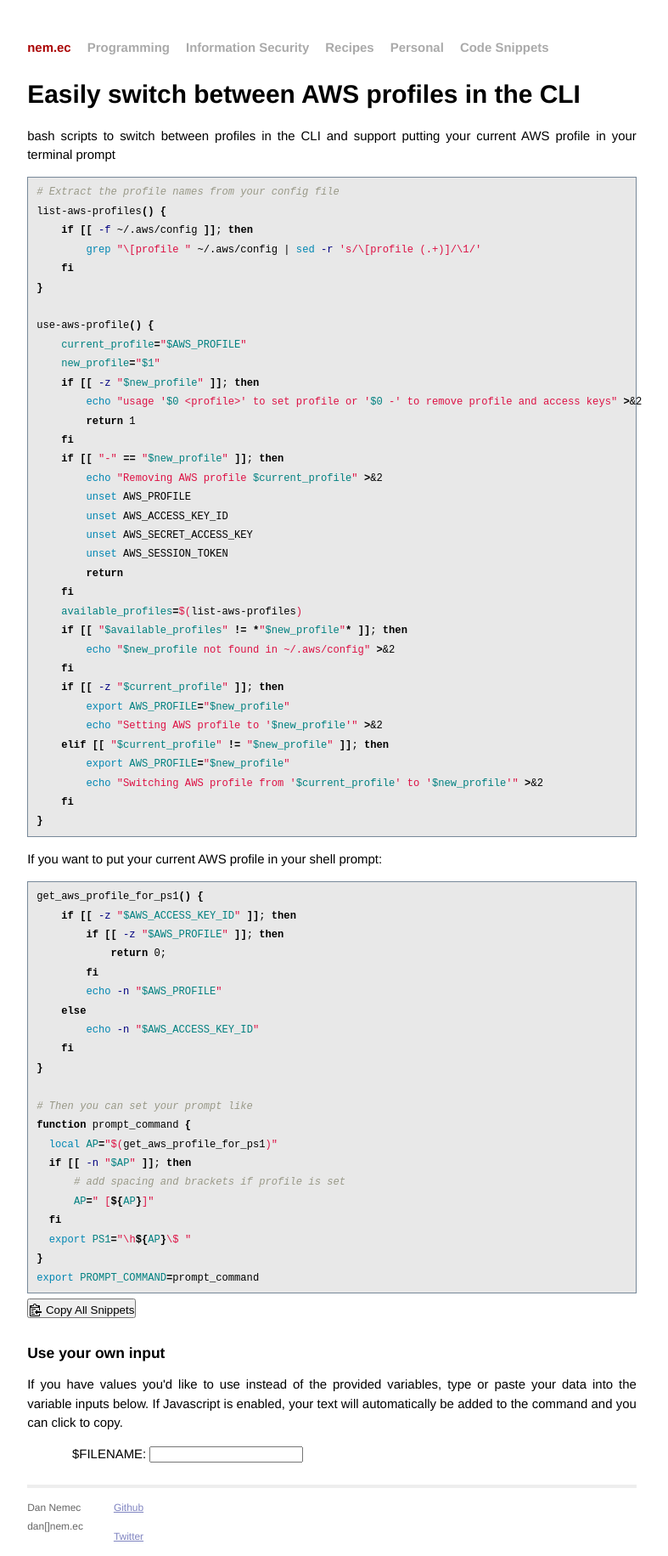
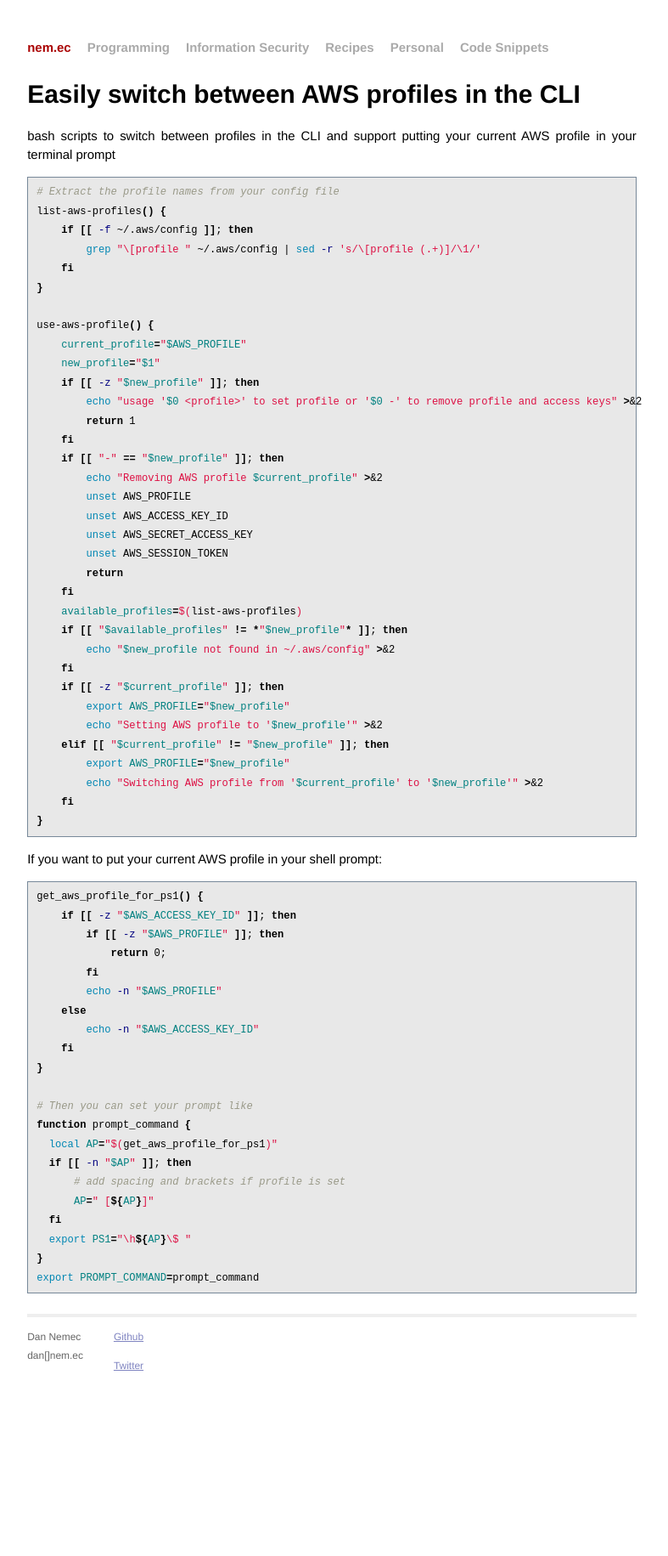
Before and after one commit to nemec/nemec.github.io, a Jekyll site: the page built from _code-snippets/aws-use-profile.md, in a window 1280 px wide. Shown: the whole page at 85% size, without its empty margins (249-1036 px from the left). Built offline with Jekyll 4.4.1, drawn with Linux system fonts in a browser that asks for light colours; after the commit the page ends 1631 px from its top, so only the background shows below that.

Commit message:
Remove variable

````diff
--- a/_code-snippets/aws-use-profile.md
+++ b/_code-snippets/aws-use-profile.md
@@ -7,11 +7,6 @@ tags:
   - aws
 language: bash
 variables:
-  $FILENAME:
-    #type: date # https://www.w3schools.com/html/html_form_input_types.asp
-    replace: $FILENAME
-    #attrs:
-    #  min: '2020-08-01'
 ---
 
 ```bash
````
